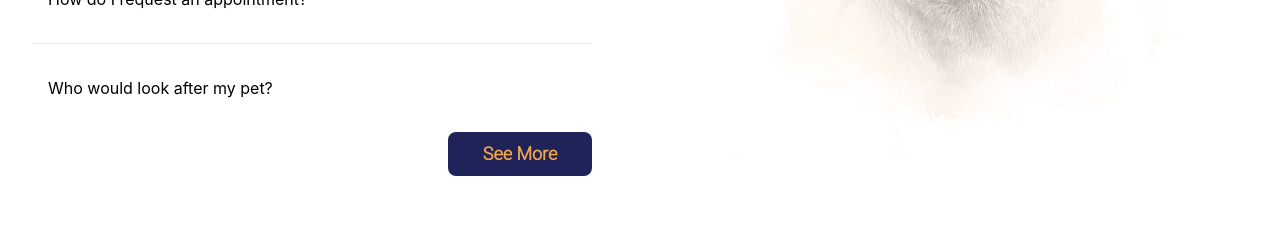
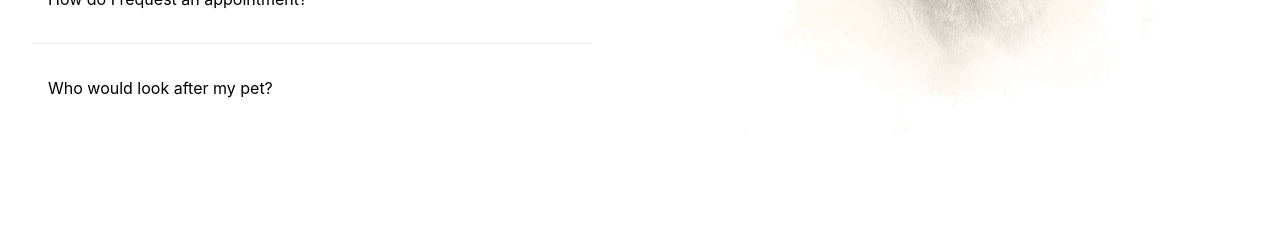
Before and after one commit to settleonai/miloupaw-public, a Next.js app in the folder web/: page / in a window 1280 px wide. Shown: the part 2400-2626 px from the top of the page. Built offline with nearby package versions, Linux system fonts and the light colour scheme.

Commit message:
faq update

```diff
--- a/web/components/faq/FaqSummaryComponent.js
+++ b/web/components/faq/FaqSummaryComponent.js
@@ -59,9 +59,9 @@ export default function FaqSummaryComponent() {
                 </Disclosure.Panel>
               </Disclosure>
             ))}
-            <button className="bg-primary-default w-36 text-secondary-default font-bold font-body text-lg py-2 px-1 rounded-lg self-end">
+            {/* <button className="bg-primary-default w-36 text-secondary-default font-bold font-body text-lg py-2 px-1 rounded-lg self-end">
               See More
-            </button>
+            </button> */}
           </div>
         </div>
         <div className="mx-auto relative w-full max-h-[600px]">
```
